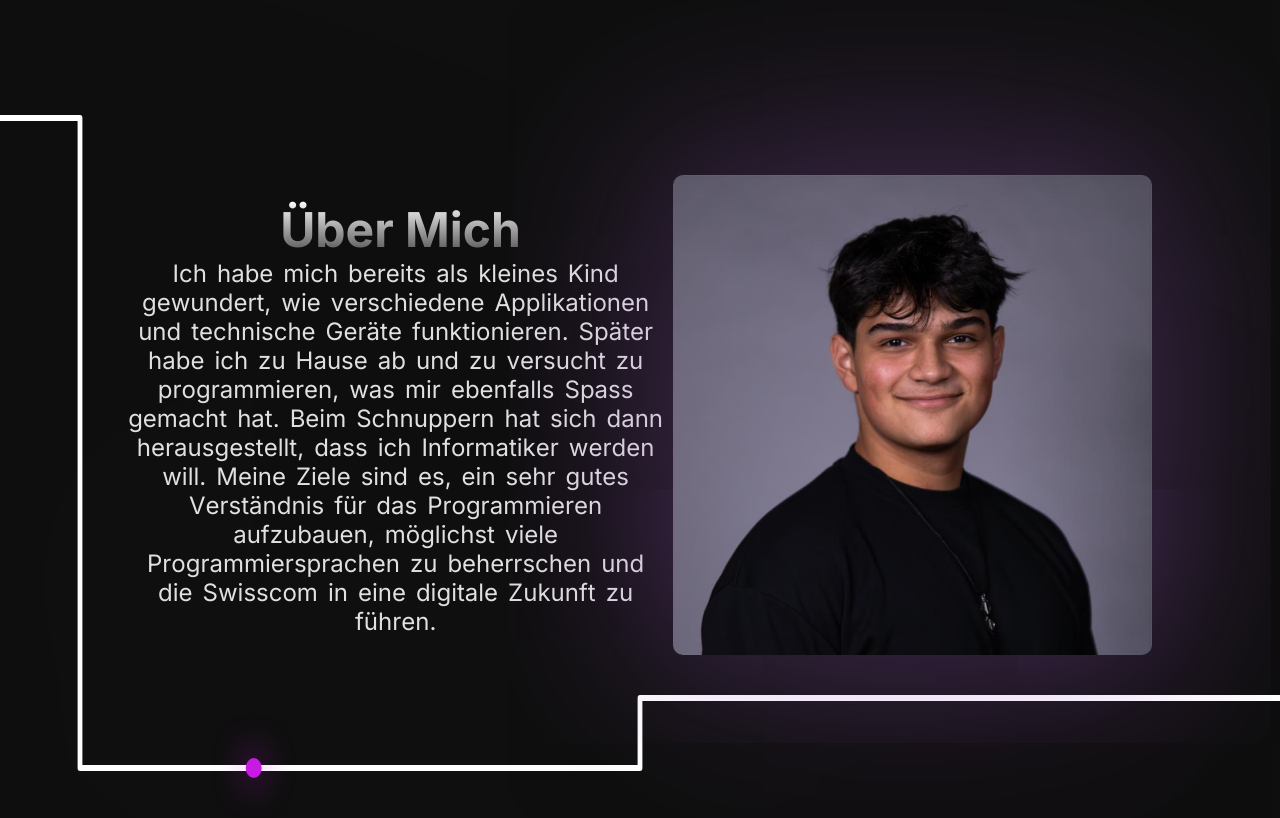
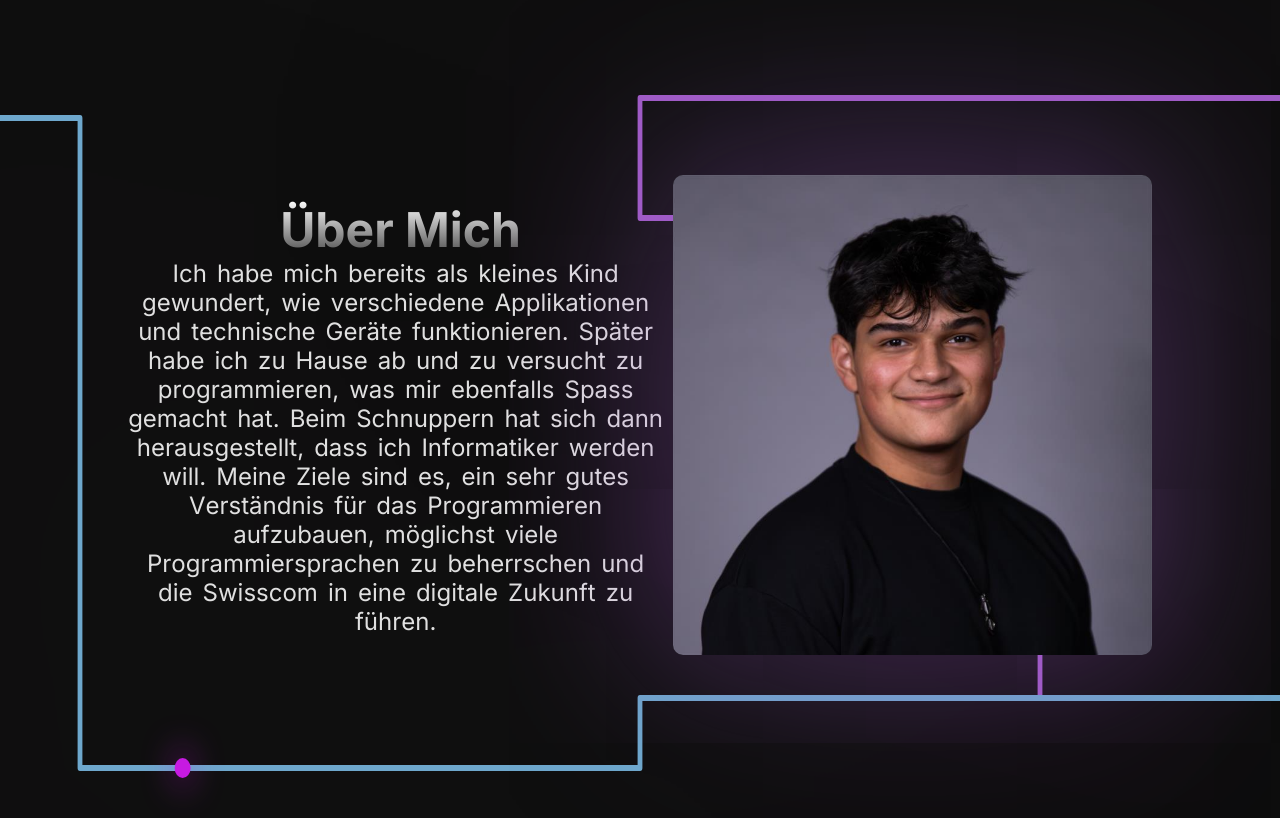
Before and after one commit to Paul-lift/PaulsWebsite, a React (Vite) app: page / in a window 1280 px wide. Shown: the part 782-1600 px from the top of the page. Built offline with nearby package versions, Linux system fonts and the light colour scheme.

Commit message:
second svg

```diff
--- a/src/App.tsx
+++ b/src/App.tsx
@@ -2,7 +2,9 @@ import { useRef } from "react";
 import Header from "./components/Header/Header.tsx";
 import StartPage from "./components/StartPage/StartPage.tsx";
 import AboutMe from "./components/AboutMe/AboutMe.tsx";
-import SvgOne from "./components/SvgOne/svgOne.tsx";
+import SvgOne from "./Svgs/SvgOne/svgOne.tsx";
+import SvgTwo from "./Svgs/SvgTwo/SvgTwo.tsx";
+import Calculator from "./components/Calculator/Calculator.tsx";
 
 function App() {
   const aboutMeRef = useRef<HTMLDivElement | null>(null);
@@ -15,10 +17,9 @@ function App() {
     <>
       <Header scrollToAboutMe={scrollToAboutMe} />
       <StartPage />
+      <SvgTwo />
       <SvgOne />
-      <AboutMe refProp={aboutMeRef}>
-        <SvgOne />
-      </AboutMe>
+      <AboutMe refProp={aboutMeRef} />
     </>
   );
 }
--- a/src/components/SvgOne/svgOne.tsx
+++ b/src/Svgs/SvgOne/svgOne.tsx
@@ -2,13 +2,14 @@ import styles from "./SvgOne.module.css";
 import gsap from "gsap";
 import { ScrollTrigger } from "gsap/ScrollTrigger";
 import { MotionPathPlugin } from "gsap/MotionPathPlugin";
-import { useEffect, useRef } from "react";
+import { useEffect, useRef, useState } from "react";
 
 function SvgOne() {
   gsap.registerPlugin(ScrollTrigger, MotionPathPlugin);
 
   const pathRef = useRef<SVGPathElement | null>(null);
   const ballRef = useRef<SVGCircleElement | null>(null);
+  let [isVisible, setIsVisible] = useState(false)
 
   const SvgRef = useRef(null);
 
@@ -25,9 +26,12 @@ function SvgOne() {
           trigger: SvgRef.current,
           start: "top 10%",
           toggleActions: "play none none none",
+          onEnter: () => setIsVisible(true)
         },
       }
     );
+
+
   }, []);
 
   useEffect(() => {
@@ -47,16 +51,16 @@ function SvgOne() {
       ease: "power1.inOut",
       repeat: -1,
       repeatDelay: 0,
-      paused: true,
+      paused: false,
     });
 
     ScrollTrigger.create({
       trigger: pathRef.current,
-      start: "top 50%", // Startet, wenn der Pfad zu 70% im Viewport ist
+      start: "top 0%", // Startet, wenn der Pfad zu 70% im Viewport ist
       onEnter: () => animation.play(),
-      once: true, // Nur einmal abspielen
+      once: false, // Nur einmal abspielen
     });
-  }, []);
+  }, [isVisible]);
 
   return (
     <>
@@ -74,7 +78,7 @@ function SvgOne() {
             id="motionPath"
             d="M -50 50 H 50 V 375 H 400 V 340 H 850"
             fill="none"
-            stroke="white"
+            stroke="#6ea8cd"
             strokeWidth="3"
             strokeLinecap="round"
             strokeLinejoin="round"
--- /dev/null
+++ b/src/Svgs/SvgTwo/SvgTwo.module.css
@@ -0,0 +1,14 @@
+.svg {
+    position: absolute;
+    left: 0;
+    width: 100vw;
+    height: 100vh;
+    z-index: 0 ; /* Stelle sicher, dass es über anderen Elementen liegt */
+    pointer-events: none; /* Verhindert Klickblockaden */
+    filter: drop-shadow(0px 0px 200px #a05cc780);
+  }
+
+
+.svgWrapper{
+  width: 100%;
+}
--- /dev/null
+++ b/src/Svgs/SvgTwo/SvgTwo.tsx
@@ -0,0 +1,100 @@
+import styles from "./SvgTwo.module.css";
+import { useEffect, useRef, useState } from "react";
+import { ScrollTrigger } from "gsap/ScrollTrigger";
+import { MotionPathPlugin } from "gsap/MotionPathPlugin";
+import gsap from "gsap";
+
+function SvgTwo() {
+
+  const pathRef = useRef<SVGPathElement | null>(null);
+  const ballRef = useRef<SVGCircleElement | null>(null);
+  let [isVisible, setIsVisible] = useState(false);
+
+  const SvgRef = useRef(null);
+  gsap.registerPlugin(ScrollTrigger, MotionPathPlugin);
+
+  useEffect(() => {
+    gsap.fromTo(
+      SvgRef.current,
+      { opacity: 0, y: -40 },
+      {
+        opacity: 1,
+        y: 0,
+        duration: 1.2,
+        ease: "power3.out",
+        scrollTrigger: {
+          trigger: SvgRef.current,
+          start: "top 10%",
+          toggleActions: "play none none none",
+          onEnter: () => setIsVisible(true),
+        },
+      }
+    );
+  }, []);
+
+  useEffect(() => {
+    if (!pathRef.current || !ballRef.current) {
+      console.log("pathRef oder ballRef ist null! ❌");
+      return;
+    }
+
+    const animation = gsap.to(ballRef.current, {
+      motionPath: {
+        path: "#motionPathTwo",
+        align: "#motionPathTwo",
+        alignOrigin: [0.5, 0.5],
+        autoRotate: false,
+      },
+      duration: 9,
+      ease: "power1.inOut",
+      repeat: -1,
+      repeatDelay: 0,
+      paused: false,
+    });
+
+    ScrollTrigger.create({
+      trigger: pathRef.current,
+      start: "top 0%", // Startet, wenn der Pfad zu 70% im Viewport ist
+      onEnter: () => animation.play(),
+      once: false, // Nur einmal abspielen
+    });
+  }, [isVisible]);
+
+  return (
+    <>
+      <svg
+        width="100%"
+        height="100%"
+        viewBox="0 0 800 400"
+        className={styles.svg}
+        preserveAspectRatio="none"
+        ref={SvgRef}
+      >
+        <path
+          id="motionPathTwo"
+          ref={pathRef}
+          d="M 1300 40 H 400 V 100 H 650 V 175 V 340 H 800"
+          fill="none"
+          stroke="#a05cc7"
+          strokeWidth="3"
+          strokeLinecap="round"
+          strokeLinejoin="round"
+        />
+
+        <circle
+          ref={ballRef}
+          id="ball"
+          cx="0"
+          cy="0"
+          r="5"
+          fill=" rgb(26, 209, 218)"
+          style={{
+            filter: "drop-shadow(0px 0px 10px rgb(30, 227, 204))",
+          }}
+        />
+      </svg>
+    </>
+  );
+}
+
+export default SvgTwo;
--- a/src/components/AboutMe/AboutMe.tsx
+++ b/src/components/AboutMe/AboutMe.tsx
@@ -3,6 +3,8 @@ import { useEffect, useRef } from "react";
 import gsap from "gsap";
 import { ScrollTrigger } from "gsap/ScrollTrigger";
 import portraitImage from "../../assets/Portrait_Paul_Bot.png";
+import SvgOne from "../../Svgs/SvgOne/svgOne.tsx";
+
 
 gsap.registerPlugin(ScrollTrigger);
 
```
Also changed, not shown: src/Svgs/SvgOne/SvgOne.module.css (renamed from src/components/SvgOne/SvgOne.module.css), src/components/AboutMe/AboutMe.module.css (line endings or trailing spaces).
